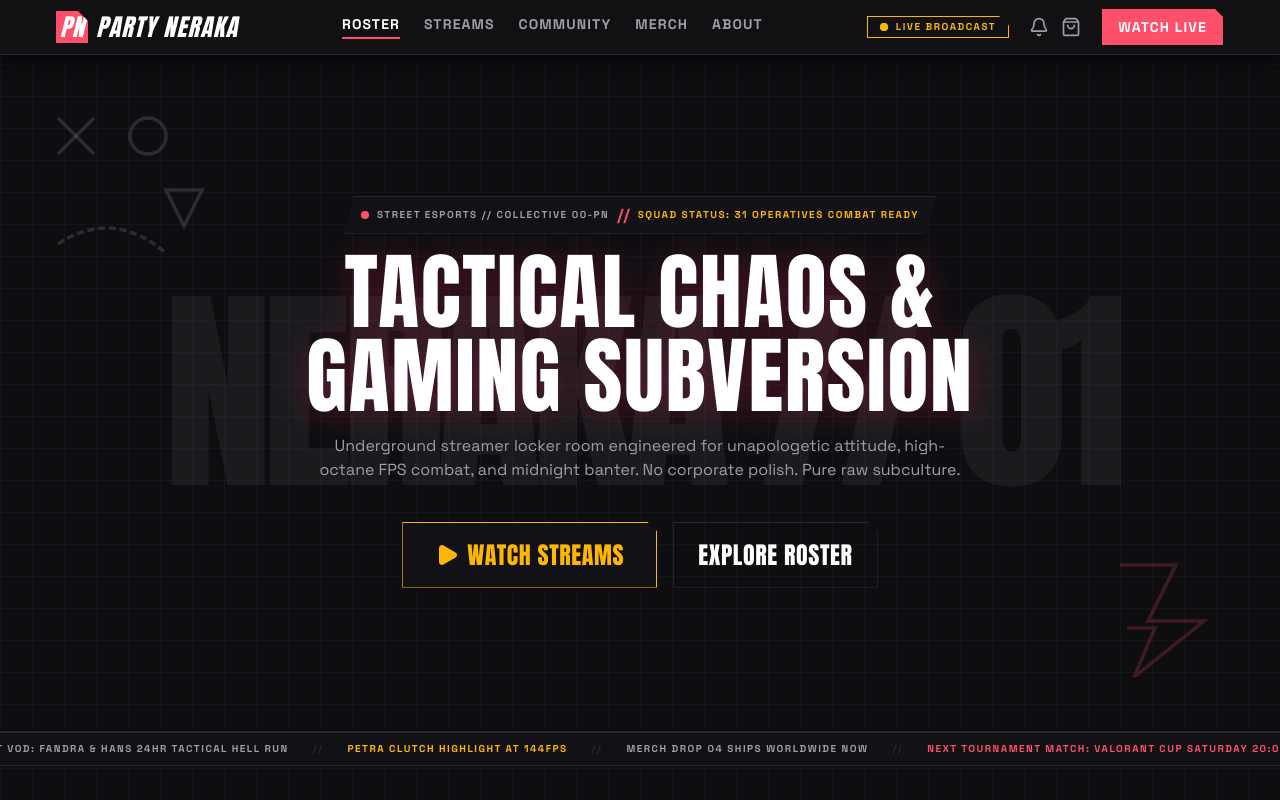
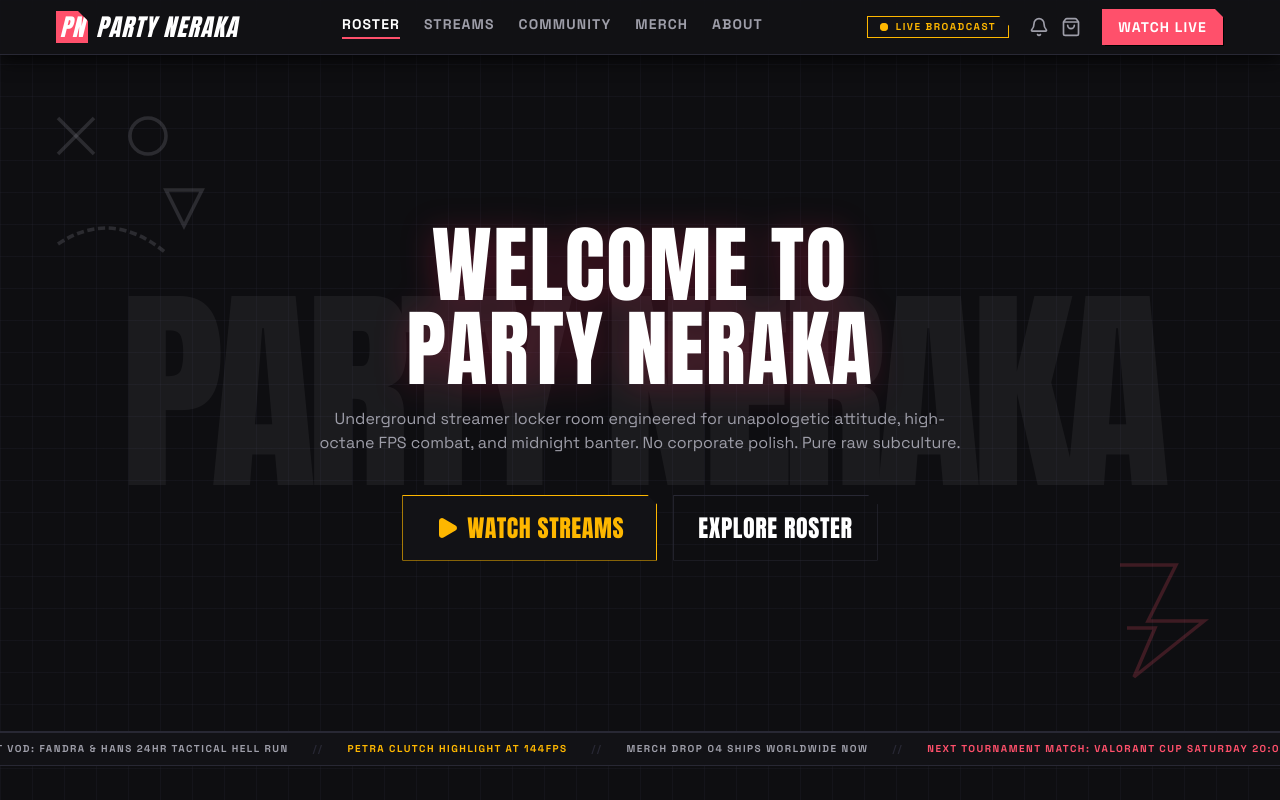
Before and after one commit to hapnan/partyneraka, a React (Vite) app: page / in a window 1280 px wide. Shown: the top 800 px of the page. Built offline with nearby package versions, Linux system fonts and the light colour scheme.

Commit message:
feat: update Hero component text for branding consistency and clarity

```diff
--- a/src/components/site/hero.tsx
+++ b/src/components/site/hero.tsx
@@ -14,7 +14,7 @@ export function Hero() {
         className="pointer-events-none absolute inset-0 z-0 flex items-center justify-center opacity-5 select-none"
       >
         <span className="font-heading text-[120px] leading-none tracking-tighter whitespace-nowrap text-white uppercase md:text-[220px]">
-          NERAKA // 01
+          Party Neraka
         </span>
       </div>
 
@@ -35,19 +35,9 @@ export function Hero() {
       </div>
 
       <div className="relative z-20 mx-auto flex max-w-5xl flex-col items-center text-center">
-        <div className="clip-tag mb-4 inline-flex flex-wrap items-center justify-center gap-2 border border-border bg-card px-4 py-1.5">
-          <span className="size-2 rounded-full bg-primary" />
-          <span className="type-tactical text-muted-foreground uppercase">
-            Street Esports // Collective 00-PN
-          </span>
-          <span className="font-bold text-primary">//</span>
-          <span className="type-tactical text-gold uppercase">
-            Squad Status: {roster.length} Operatives Combat Ready
-          </span>
-        </div>
 
         <h1 className="type-display max-w-4xl text-balance text-white uppercase drop-shadow-hellfire">
-          Tactical Chaos &amp; Gaming Subversion
+          Welcome To Party Neraka
         </h1>
 
         <p className="mt-4 max-w-2xl text-base text-balance text-muted-foreground">
```
